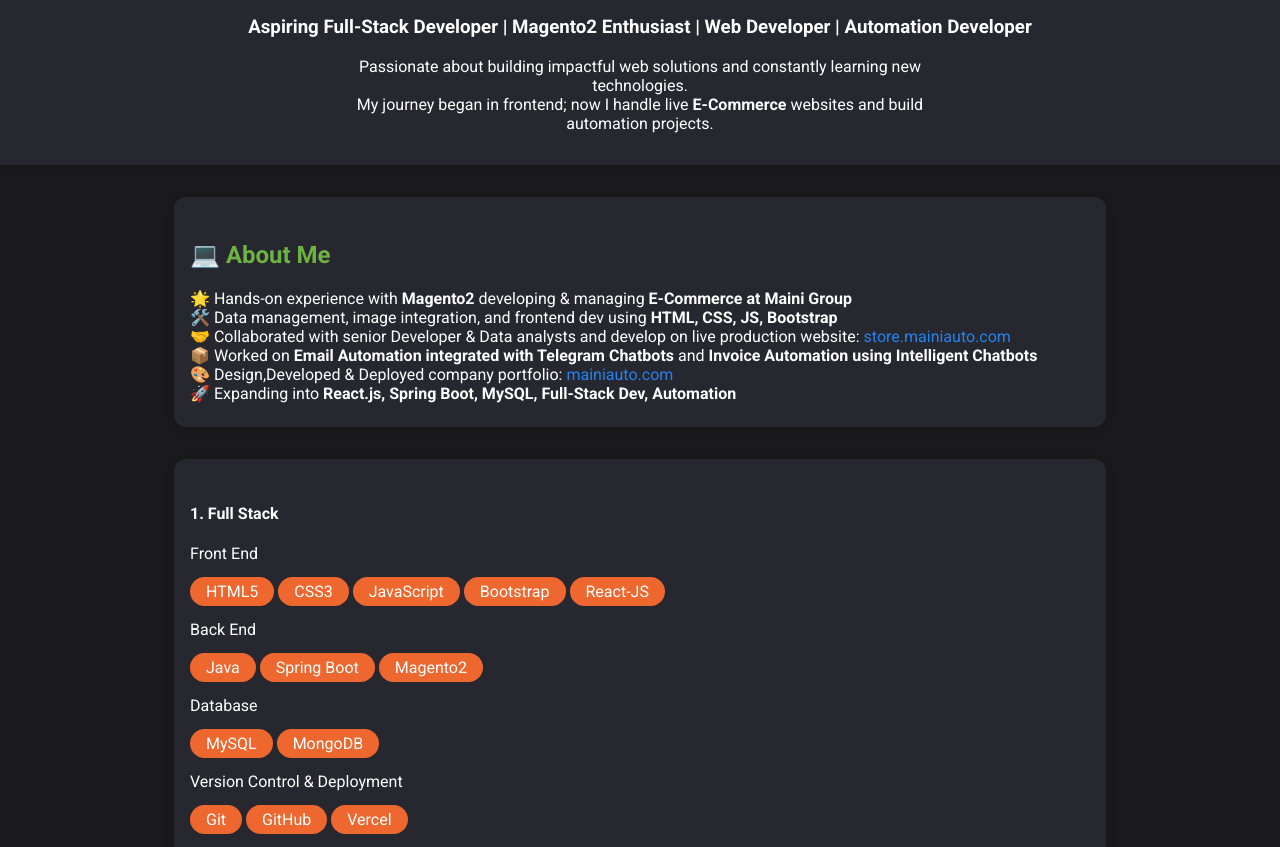
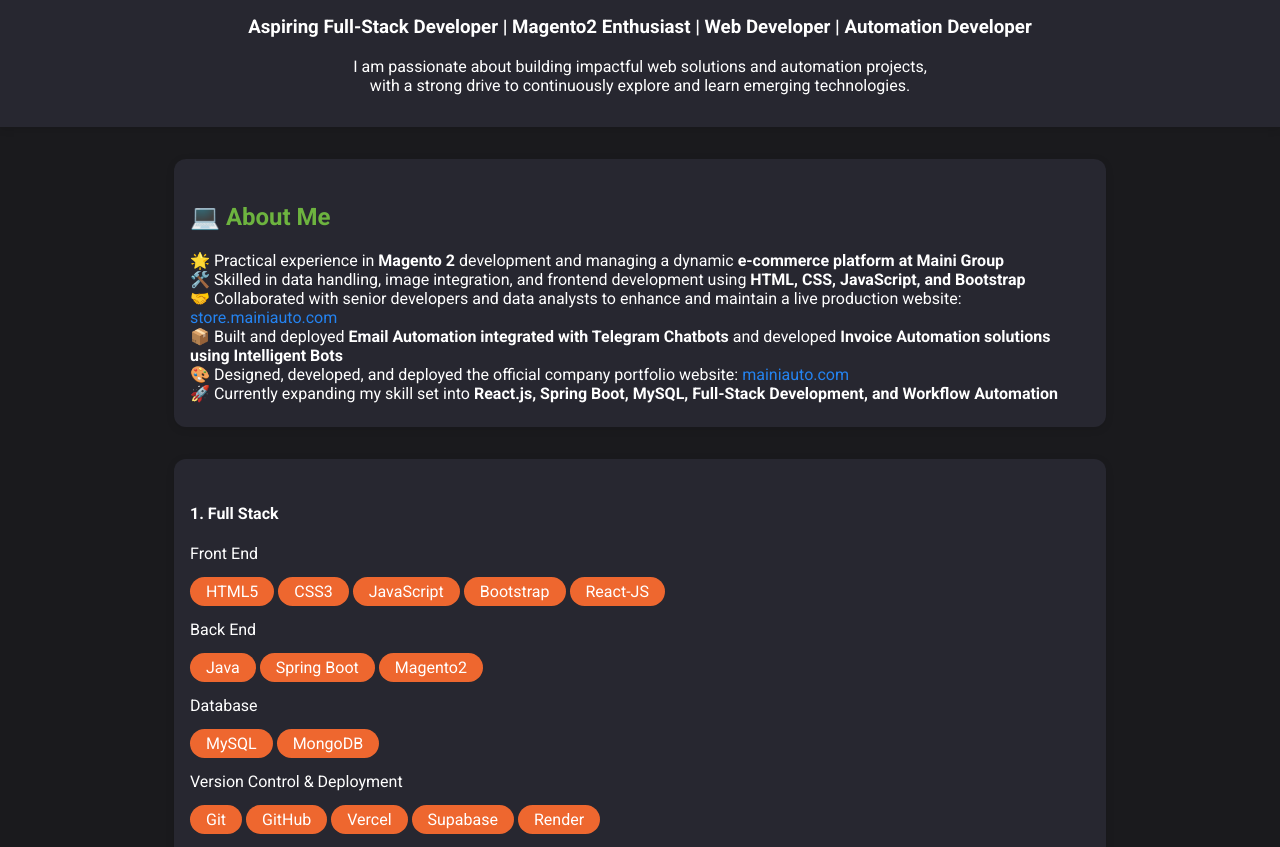
Before and after one commit to rvcjourney/Portfolio, a plain HTML site: page index.html in a window 1280 px wide. Shown: the part 94-941 px from the top of the page. Drawn offline with Linux system fonts and the light colour scheme.

Commit message:
Update index.html

```diff
--- a/index.html
+++ b/index.html
@@ -132,25 +132,26 @@
     <h1>👋 Hi, I'm Rameshwar Vishwakarma</h1>
     <h3>Aspiring Full-Stack Developer | Magento2 Enthusiast | Web Developer | Automation Developer</h3>
     <p>
-      Passionate about building impactful web solutions and constantly learning new technologies.<br>
-      My journey began in frontend; now I handle live <b>E-Commerce</b> websites and build automation projects.
+     I am passionate about building impactful web solutions and automation projects, with a strong drive to continuously explore and learn emerging technologies.
     </p>
   </header>
 
   <section>
-    <h2>💻 About Me</h2>
-    <ul>
-      <li>🌟 Hands-on experience with <b>Magento2</b> developing & managing <b>E-Commerce at Maini Group</b></li>
-      <li>🛠️ Data management, image integration, and frontend dev using <b>HTML, CSS, JS, Bootstrap</b></li>
-      <li>🤝 Collaborated with senior Developer & Data analysts and develop on live production website: <a
-          href="https://store.mainiauto.com/" target="_blank">store.mainiauto.com</a></li>
-      <li>📦 Worked on <b>Email Automation integrated with Telegram Chatbots</b> and <b>Invoice Automation using
-          Intelligent Chatbots</b></li>
-      <li>🎨 Design,Developed & Deployed company portfolio: <a href="https://mainiauto.com/" target="_blank">mainiauto.com</a>
-      </li>
-      <li>🚀 Expanding into <b>React.js, Spring Boot, MySQL, Full-Stack Dev, Automation</b></li>
-    </ul>
-  </section>
+  <h2>💻 About Me</h2>
+  <ul>
+    <li>🌟 Practical experience in <b>Magento 2</b> development and managing a dynamic <b>e-commerce platform at Maini Group</b></li>
+    <li>🛠️ Skilled in data handling, image integration, and frontend development using <b>HTML, CSS, JavaScript, and Bootstrap</b></li>
+    <li>🤝 Collaborated with senior developers and data analysts to enhance and maintain a live production website:
+      <a href="https://store.mainiauto.com/" target="_blank">store.mainiauto.com</a>
+    </li>
+    <li>📦 Built and deployed <b>Email Automation integrated with Telegram Chatbots</b> and developed <b>Invoice Automation solutions using Intelligent Bots</b></li>
+    <li>🎨 Designed, developed, and deployed the official company portfolio website:
+      <a href="https://mainiauto.com/" target="_blank">mainiauto.com</a>
+    </li>
+    <li>🚀 Currently expanding my skill set into <b>React.js, Spring Boot, MySQL, Full-Stack Development, and Workflow Automation</b></li>
+  </ul>
+</section>
+
 
   <section>
     <h4><strong> 1. Full Stack</strong></h4>
@@ -181,6 +182,8 @@
     <span class="badge">Git</span>
     <span class="badge">GitHub</span>
     <span class="badge">Vercel</span>
+    <span class="badge">Supabase</span>
+    <span class="badge">Render</span>
 
     <h4><strong> 2. Design & Other Tools</strong></h4>
     <img src="https://github.com/user-attachments/assets/de7879bf-0e26-4272-8108-eb0b2da7357f" width="80" height="30"
@@ -190,6 +193,8 @@
     <h4><strong> 3. Automation</strong></h4>
     <span class="badge">Chatbot</span>
     <span class="badge">Business Bot</span>
+    <span class="badge">E-Mail Automation</span>
+    <span class="badge">Invoice Automation</span>
     <span class="badge">n8n Automation Tool</span>
   </section>
 
@@ -214,7 +219,6 @@
         <a href="https://github.com/rvcjourney/" target="_blank"
           rel="noopener noreferrer">https://github.com/rvcjourney/</a>
       </li>
-
     </ul>
   </section>
 
@@ -241,7 +245,7 @@
   </section>
 
   <footer style="text-align:center;color:var(--accent);padding:1rem 0 2rem;">
-    ✨ “Adapt. Code. Learn. Build. Repeat.” ✨
+    ✨ “Adapt. Explore. Learn. Code. Build. Repeat.” ✨
   </footer>
 </body>
 
```
